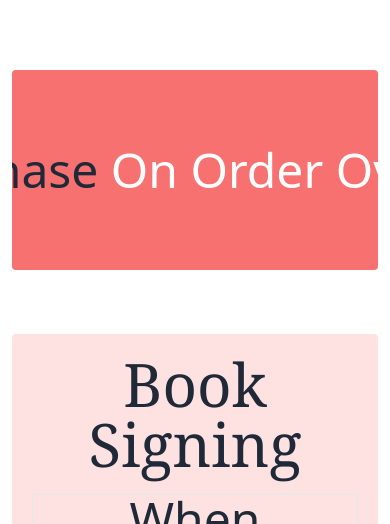
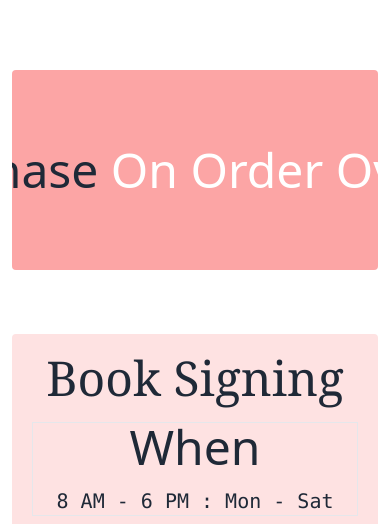
Before and after one commit to Tuhin-Mahmud/book-lover-client, a React (Vite) app: page / in a window 390 px wide. Shown: the part 702-1226 px from the top of the page. Built offline with nearby package versions, Linux system fonts and the light colour scheme; no server answers.

Commit message:
responsive is done

```diff
--- a/src/Pages/BookSigning/BookSigning.jsx
+++ b/src/Pages/BookSigning/BookSigning.jsx
@@ -10,7 +10,7 @@ const BookSigning = () => {
     return (
         <Container>
             <div className="bg-red-100 h-[550px] md:h-[400px] p-5 rounded">
-                <h2 className="text-6xl font-serif text-center mb-5">Book Signing</h2>
+                <h2 className="text-5xl md:text-6xl font-serif text-center mb-5">Book Signing</h2>
                 <div className="grid grid-cols-1 md:grid-cols-2 lg:grid-cols-3 gap-4 text-center items-center">
                     <div className="border space-y-4 ">
                         <h2 className="text-5xl font-thin">When</h2>
--- a/src/Pages/ContactUs/ContactUs.jsx
+++ b/src/Pages/ContactUs/ContactUs.jsx
@@ -34,7 +34,7 @@ const ContactUs = () => {
                 {/* --- */}
                 <div>
                     <form onSubmit={handleSubmit}>
-                        <div className="relative text-sm w-1/2 mx-auto">
+                        <div className="relative text-sm md:w-1/2 mx-auto">
                             <input
                                 className="peer/email block w-full rounded-md border border-blue-400 bg-inherit p-2.5 shadow-lg outline-none"
                                 name="email"
--- a/src/Pages/Home/Authors/Authors.jsx
+++ b/src/Pages/Home/Authors/Authors.jsx
@@ -13,7 +13,7 @@ const Authors = () => {
     return (
         <Container>
             <div className="mt-7 bg-gray-100 p-5 rounded-xl mb-8">
-                <h1 className="text-center text-red-500 text-5xl">THE FAMOUS AUTHORS & PUBLISHERS</h1>
+                <h1 className="text-center text-red-500 text-3xl font-serif md:text-5xl">THE FAMOUS AUTHORS & PUBLISHERS</h1>
                 <div className="grid grid-cols-1 md:grid-cols-4 gap-4 ">
                     {
                         authors.map(author => <AuthorsCard
--- a/src/Pages/Home/Purchase/Purchase.jsx
+++ b/src/Pages/Home/Purchase/Purchase.jsx
@@ -5,7 +5,7 @@ const Purchase = () => {
     return (
         <Container>
             <div>
-                <div className="bg-red-400 mt-8 rounded  h-[200px] w-full flex items-center ">
+                <div className="bg-red-300 mt-8 rounded  h-[200px] w-full flex items-center ">
                     <Marquee>
                         <h1 className="text-5xl ml-5">Get 30% Purchase <span className="text-white">On Order Over $ 299.00</span></h1>
                     </Marquee>
--- a/src/component/OpenModal.jsx
+++ b/src/component/OpenModal.jsx
@@ -46,12 +46,12 @@ const OpenModal = ({ details }) => {
             {/* You can open the modal using document.getElementById('ID').showModal() method */}
             <button className="btn  bg-gray-400 ml-16 hover:bg-orange-300 hover:text-black uppercase" onClick={() => document.getElementById('my_modal_4').showModal()}>Borrow This Book</button>
             <dialog id="my_modal_4" className="modal">
-                <div className="modal-box w-1/4 max-w-5xl ">
-                    <h1 className="text-2xl text-center text-sky-400 font-serif">Please Borrow this Book</h1>
+                <div className="modal-box w-3/4 md:w-1/4 max-w-5xl ">
+                    <h1 className=" text-xl md:text-2xl text-center text-sky-400 font-serif">Please Borrow this Book</h1>
                     <div className="divider"></div>
                     <form onSubmit={handleReturn} >
                         <div className="form-control">
-                            <h2 className="text-xl  text-neutral-700 font-serif"> Return Date</h2>
+                            <h2 className="text-xl mb-1 text-neutral-700 font-serif"> Return Date</h2>
                             <input name="return" type="text" placeholder="Return date" className="input input-bordered" required />
                         </div>
 
```
